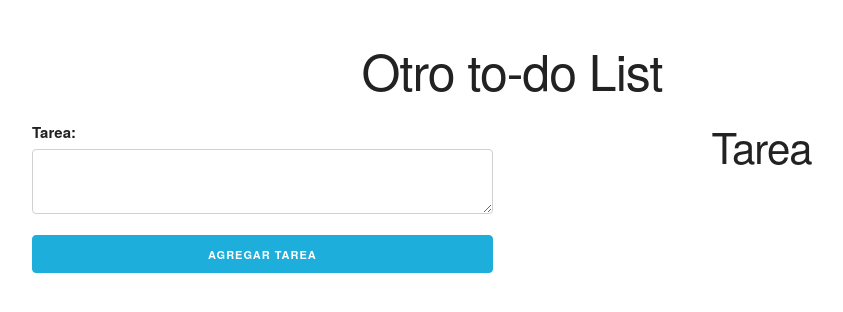
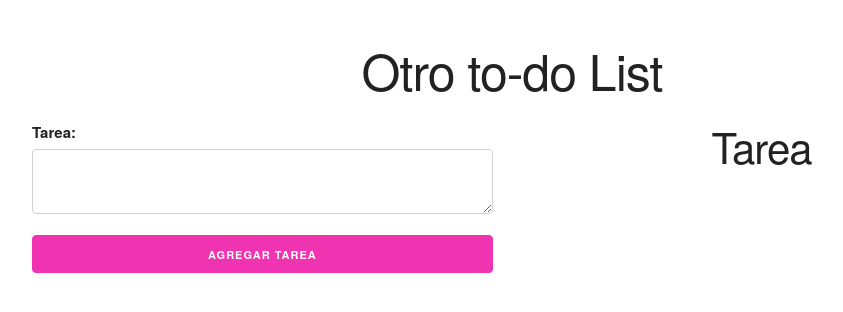
Before and after one commit to Diegodelias/OtraToDoListEnJavascript, a plain HTML site: page index.html in a window 1280 px wide. In both pictures the pointer is over the input "Agregar Tarea". Shown: the whole page, without its empty margins (128-971 px from the left). Drawn offline with Linux system fonts and the light colour scheme.

Commit message:
color boton

```diff
--- a/assets/css/skeleton.css
+++ b/assets/css/skeleton.css
@@ -219,8 +219,8 @@ input[type="submit"].button-primary:focus,
 input[type="reset"].button-primary:focus,
 input[type="button"].button-primary:focus {
   color: #FFF;
-  background-color: #1EAEDB;
-  border-color: #1EAEDB; }
+  background-color: #f033b1;
+  border-color: #f033b1; }
 
 
 /* Forms
```
